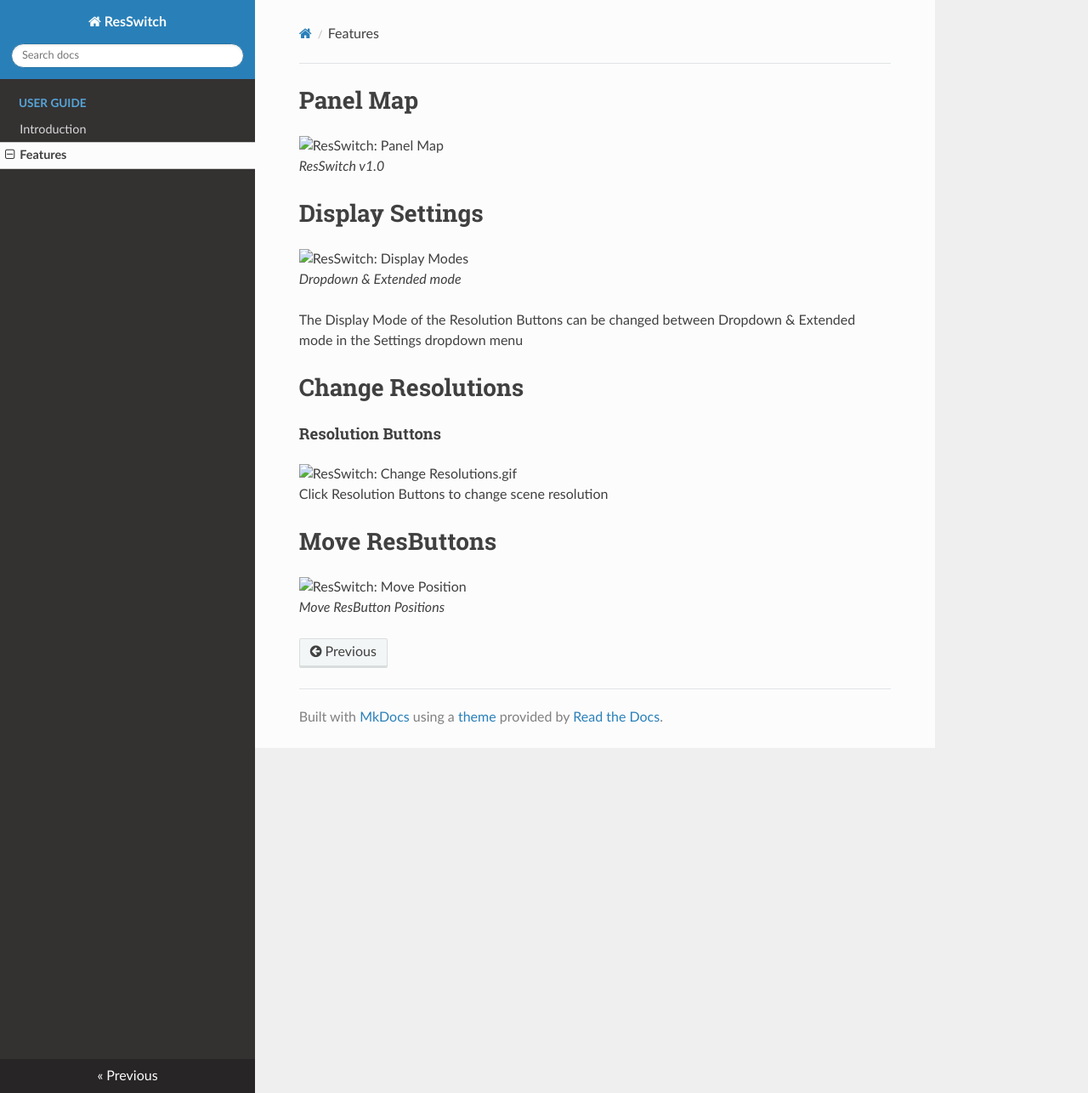
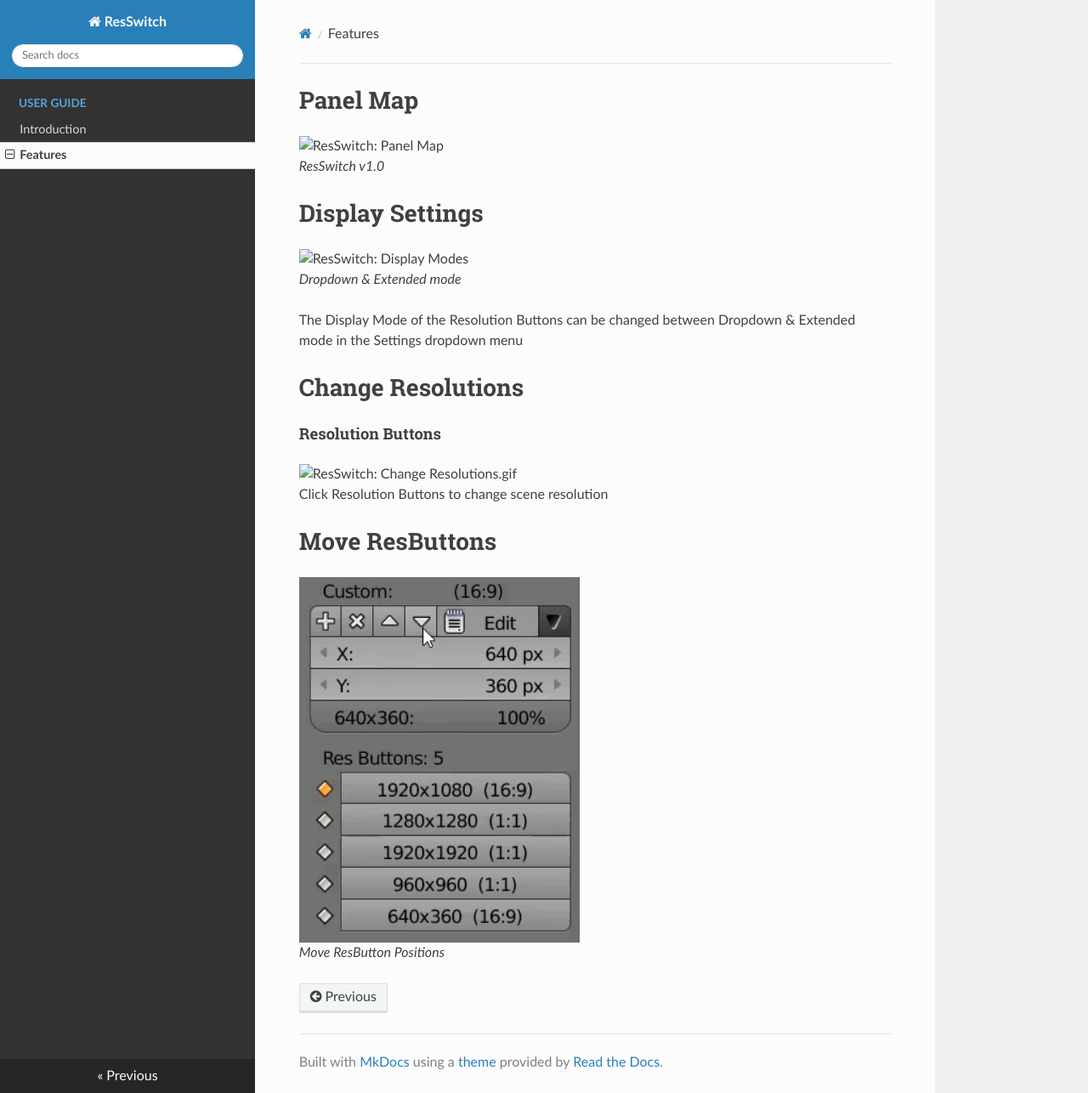
Before and after one commit to JohnGDDR5/ResSwitch-Documentation, an MkDocs documentation site: the page built from docs/features.md, in a window 1280 px wide and 1286 px high. Shown: the whole window at 85% size. Built offline with MkDocs 1.6.1, drawn with Linux system fonts in a browser that asks for light colours; nearby versions of some CDN libraries.

Commit message:
Trying to see what <img> links do and don't work when commiting

```diff
--- a/docs/features.md
+++ b/docs/features.md
@@ -26,5 +26,5 @@
 
 #Move ResButtons
 
-<img src="img/Move Position v1.0.gif" alt="ResSwitch: Move Position" title="" style="display: block">
+<img src="/img/Move Position v1.0.gif" alt="ResSwitch: Move Position" title="" style="display: block">
 *Move ResButton Positions*
```
